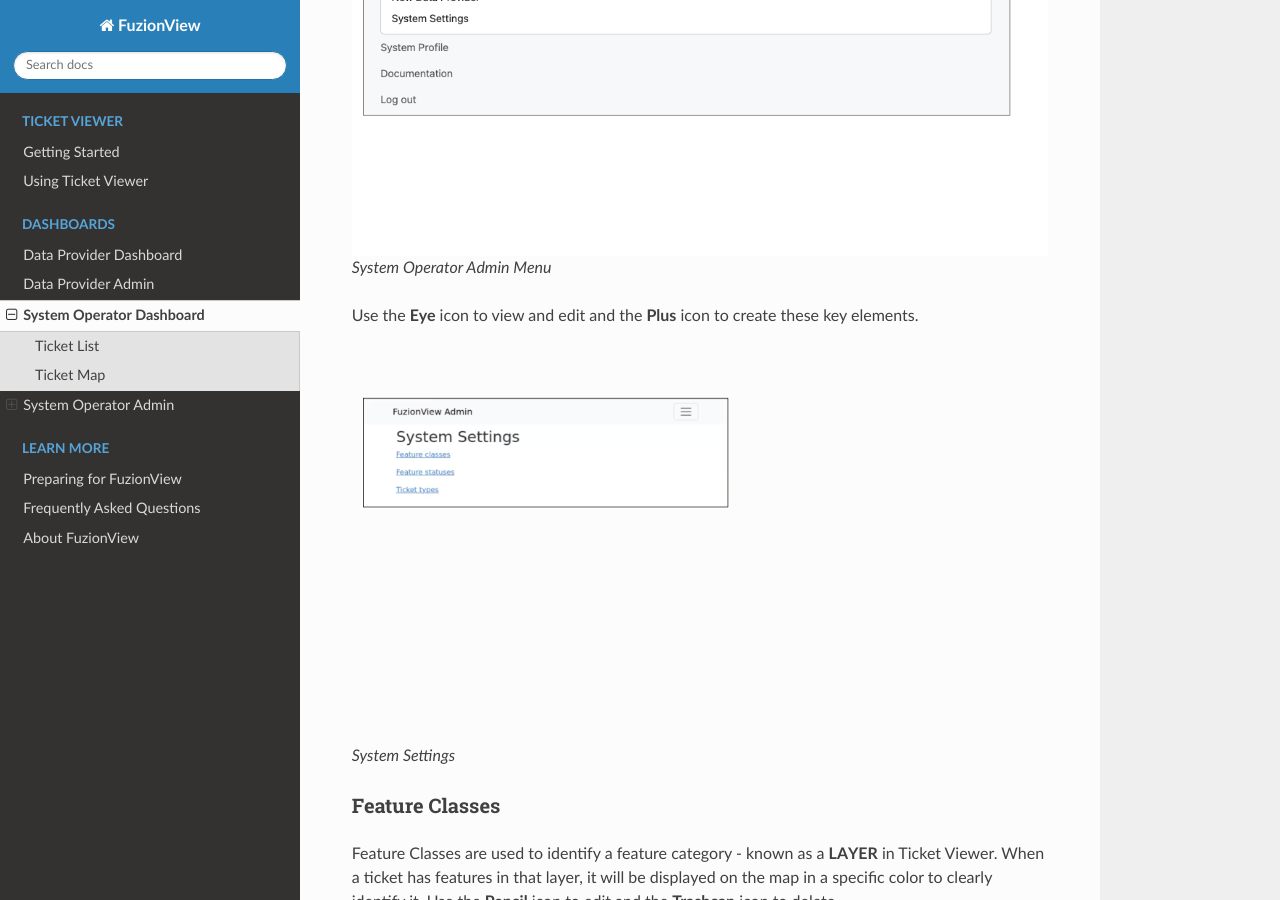
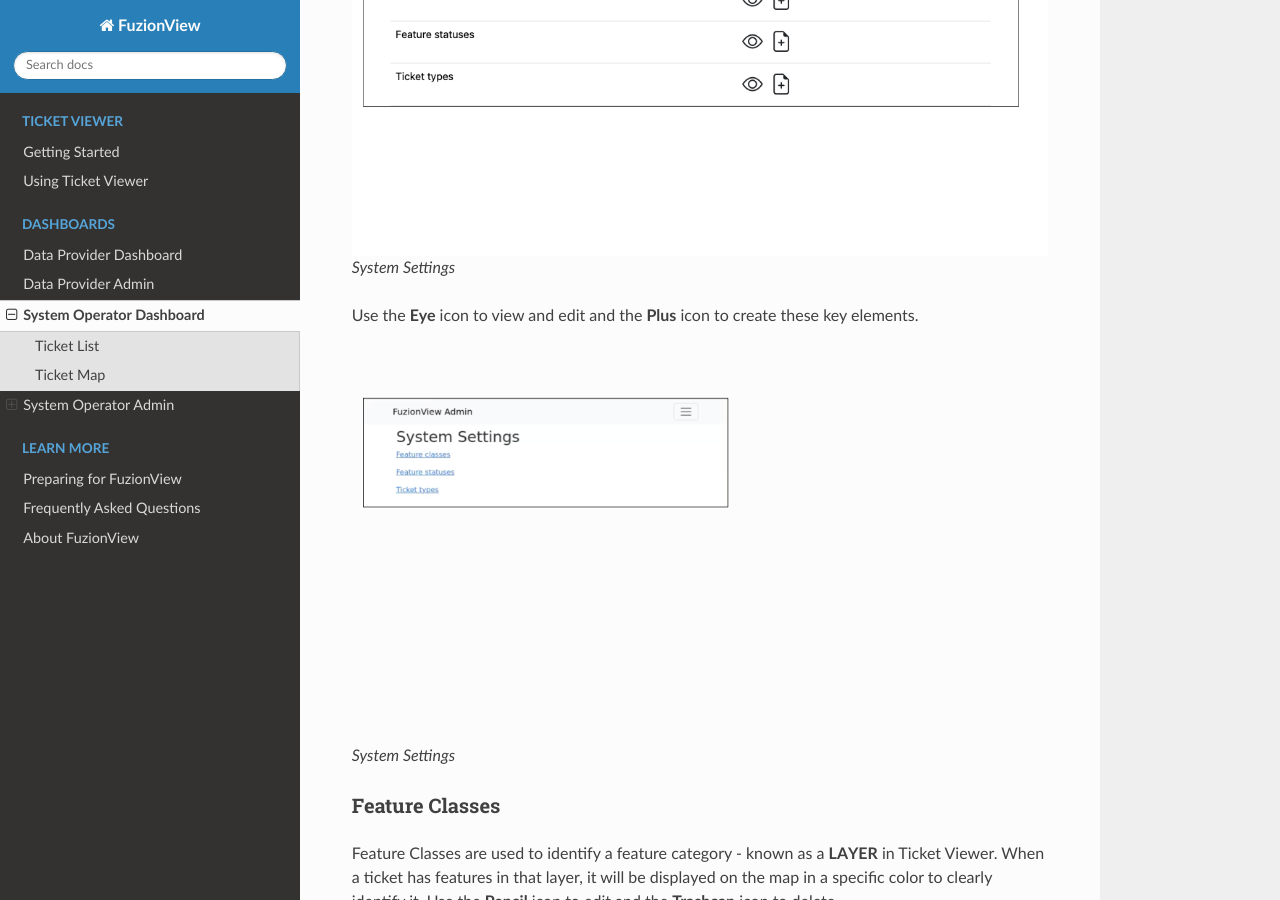
Before and after one commit to FuzionView/FV-Docs, a Sphinx documentation site: the page built from source/SystemOperator.rst, in a window 1280 px wide and 900 px high, scrolled down 6047 px. Built offline with Sphinx 7.4.7 and the Read the Docs theme 2.0.0, drawn with Linux system fonts in a browser that asks for light colours; some of the changed text lies outside the part shown.

```diff
--- a/source/SystemOperator.rst
+++ b/source/SystemOperator.rst
@@ -132,11 +132,11 @@
  * Features Status
  * Ticket Types
 
-.. figure:: /_static/SOAdmin0_Menu1.png
-   :alt: System Operator Admin Menu
+.. figure:: /_static/SOAdmin4_SystemSettings1.png
+   :alt: System Settings
    :class: with-border
 
-   *System Operator Admin Menu*
+   *System Settings*
 
 Use the **Eye** icon to view and edit and the **Plus** icon to create these key elements.
 
```
Also changed, not shown: other parts of source/SystemOperator.rst (+4 -1 lines).
